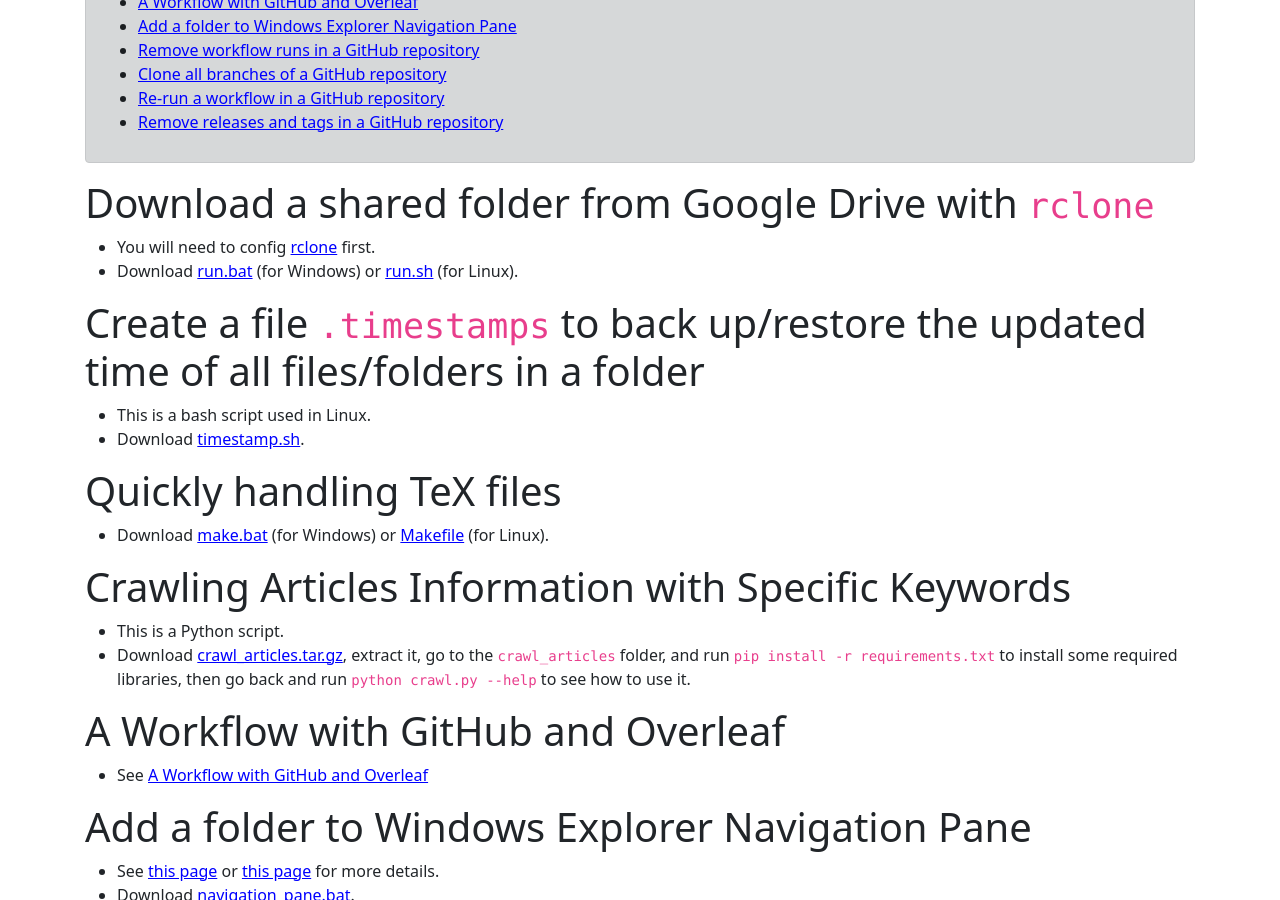
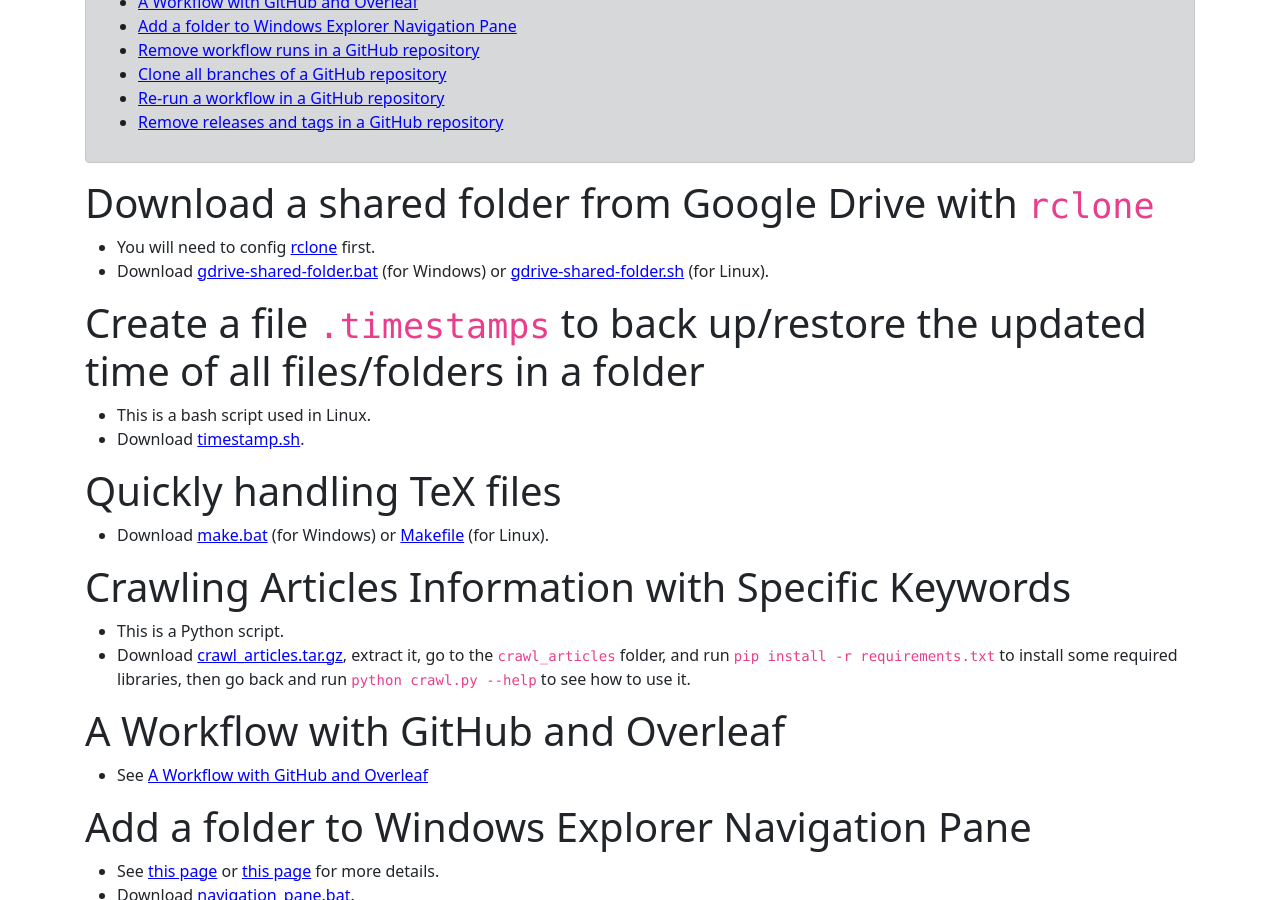
Before and after one commit to hoanganhduc/hoanganhduc.github.io, a Jekyll site: the page built from _posts/2024-11-03-some-useful-scripts.md, in a window 1280 px wide and 900 px high, scrolled down 343 px. Built offline with Jekyll 4.4.1, drawn with Linux system fonts in a browser that asks for light colours; nearby versions of some CDN libraries; a style sheet for code colours, icons or effects is not loaded; part of the change alters nothing that is shown.

Commit message:
Updated @ 2025-02-21  16:32:53 ICT

```diff
--- a/_posts/2024-11-03-some-useful-scripts.md
+++ b/_posts/2024-11-03-some-useful-scripts.md
@@ -24,7 +24,7 @@ This post contains some useful scripts that I have written with the help of [Git
 # Download a shared folder from Google Drive with `rclone`
 
 * You will need to config [rclone](https://rclone.org/docs/) first.
-* Download {% include files.html name="gdrive-shared-folder/run.bat" text="run.bat" %} (for Windows) or {% include files.html name="gdrive-shared-folder/run.sh" text="run.sh" %} (for Linux).
+* Download {% include files.html name="gdrive-shared-folder/gdrive-shared-folder.bat" text="gdrive-shared-folder.bat" %} (for Windows) or {% include files.html name="gdrive-shared-folder/gdrive-shared-folder.sh" text="gdrive-shared-folder.sh" %} (for Linux).
 
 # Create a file `.timestamps` to back up/restore the updated time of all files/folders in a folder
 
```
Also changed, not shown: 5 other files.
